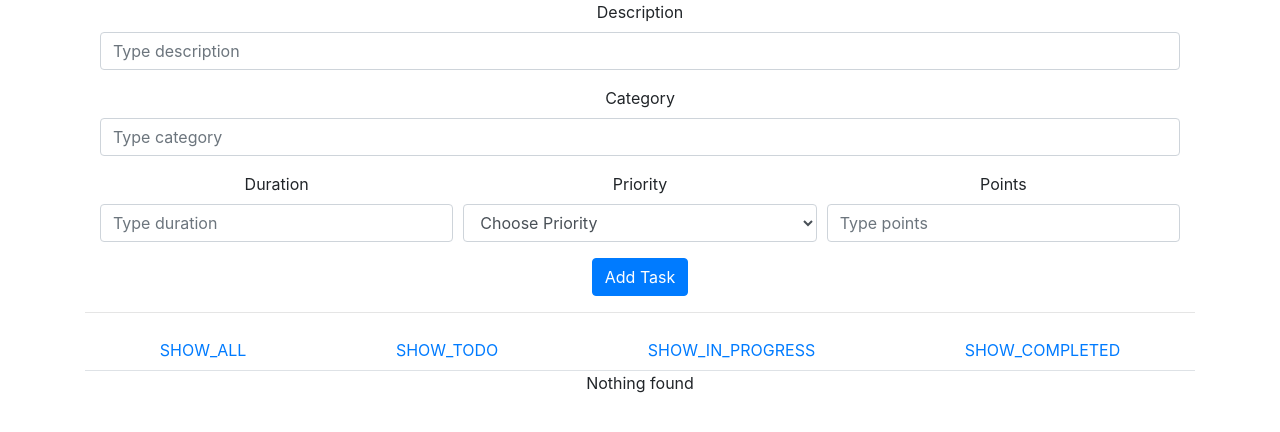
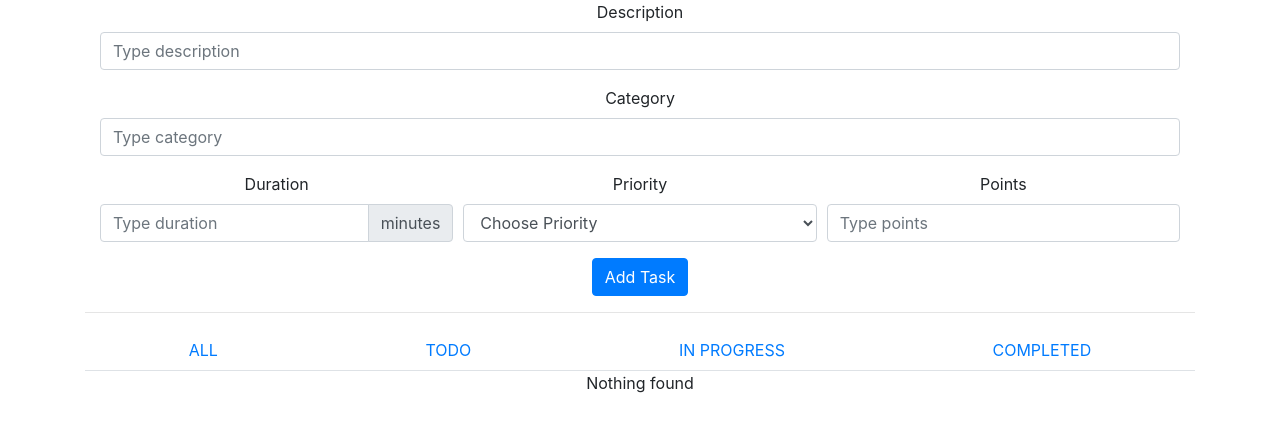
Before and after one commit to laurapantazi/task-manager, a React (Create React App) app: page / in a window 1280 px wide. Shown: the top 432 px of the page. Built offline with nearby package versions, Linux system fonts and the light colour scheme.

Commit message:
Change component structure
* Create components folder, with Tasks and TaskForm subfolders
* Break TaskList component into multiple components
* Create TaskData container component and TaskTable presentational
component

```diff
--- a/src/App.js
+++ b/src/App.js
@@ -1,7 +1,7 @@
 import React, {Component} from 'react'
 import './App.css'
-import TaskForm from './TaskForm'
-import TaskList from './TaskList'
+import TaskForm from './components/TaskForm/TaskForm'
+import Tasks from './components/Tasks/Tasks'
 import Container from 'react-bootstrap/Container'
 
 export default class App extends Component {
@@ -16,7 +16,7 @@ export default class App extends Component {
       <Container className="App">
         <TaskForm></TaskForm>
         <hr />
-        <TaskList></TaskList>
+        <Tasks></Tasks>
       </Container>
     )
   }
--- a/src/TaskList.js
+++ /dev/null
@@ -1,103 +0,0 @@
-import React, {Component, Fragment} from 'react'
-import { Table, Button, Nav } from 'react-bootstrap'
-import { connect } from 'react-redux'
-import { FilterTasks } from './store/constants/ActionTypes'
-import { startTask, finishTask, setFilterTask } from './store/actions'
-
-class TaskList extends Component {
-  render() {
-    return(
-      <Fragment>
-        <Nav fill variant="tabs">
-          <Nav.Item>
-            <Nav.Link onClick={this.handleClick} name={FilterTasks.SHOW_ALL}>{FilterTasks.SHOW_ALL}</Nav.Link>
-          </Nav.Item>
-          <Nav.Item>
-            <Nav.Link onClick={this.handleClick} name={FilterTasks.SHOW_TODO}>{FilterTasks.SHOW_TODO}</Nav.Link>
-          </Nav.Item>
-          <Nav.Item>
-            <Nav.Link onClick={this.handleClick} name={FilterTasks.SHOW_IN_PROGRESS}>{FilterTasks.SHOW_IN_PROGRESS}</Nav.Link>
-          </Nav.Item>
-          <Nav.Item>
-            <Nav.Link onClick={this.handleClick} name={FilterTasks.SHOW_COMPLETED}>{FilterTasks.SHOW_COMPLETED}</Nav.Link>
-          </Nav.Item>
-        </Nav>
-        {this.createTable()}
-      </Fragment>
-    )
-  }
-
-  handleClick = e => {
-    e.preventDefault()
-    this.props.setFilterTask(e.target.name)
-  }
-
-  createTable () {
-    if (this.props.tasks.length) {
-      return (
-        <Table className="taskList" responsive>
-          <thead>
-            <tr>
-              <th>#</th>
-              <th>Description</th>
-              <th>Category</th>
-              <th>Duration</th>
-              <th>Priority</th>
-              <th>Points</th>
-              <th>Status</th>
-              <th>Actions</th>
-            </tr>
-          </thead>
-          <tbody>
-            {this.createList()}
-          </tbody>
-        </Table>
-      )
-    } else {
-      return (
-        <p>Nothing found</p>
-      )
-    }
-  }
-
-  createList () {
-    return this.props.tasks.map((task) => {
-      return (
-        <tr key={task.id}>
-          <td>{task.id}</td>
-          <td>{task.description}</td>
-          <td>{task.category}</td>
-          <td>{task.duration}</td>
-          <td>{task.priority}</td>
-          <td>{task.points}</td>
-          <td>{task.status}</td>
-          <td>
-            <Button variant="outline-primary" onClick={() => this.props.startTask(task.id)}>In Progress</Button>
-            <Button variant="outline-success" onClick={() => this.props.finishTask(task.id)}>Done</Button>
-          </td>
-        </tr>
-      )
-    })
-  }
-}
-function filteredTasks (tasks, filter) {
-  switch (filter) {
-    case FilterTasks.SHOW_ALL:
-      return tasks
-    case FilterTasks.SHOW_TODO:
-      return tasks.filter(x => x.status === 'TODO')
-    case FilterTasks.SHOW_IN_PROGRESS:
-      return tasks.filter(x => x.status === 'IN PROGRESS')
-    case FilterTasks.SHOW_COMPLETED:
-      return tasks.filter(x => x.status === 'COMPLETED')
-    default:
-      throw new Error('Unknown filter: ' + filter)
-  }
-}
-function mapStateToProps (state) {
-  return {
-    tasks: filteredTasks(state.tasks, state.filterTasks)
-  }
-}
-
-export default connect(mapStateToProps, { startTask, finishTask, setFilterTask })(TaskList)
--- a/src/TaskForm.js
+++ b/src/components/TaskForm/TaskForm.js
@@ -1,7 +1,7 @@
 import React, {Component} from 'react'
-import { Form, Button, Col } from 'react-bootstrap'
+import { Form, Button, Col, InputGroup } from 'react-bootstrap'
 import { connect } from 'react-redux'
-import { addTask } from './store/actions'
+import { addTask } from '../../store/actions'
 
 class TaskForm extends Component {
   constructor (props) {
@@ -47,7 +47,12 @@ class TaskForm extends Component {
           <Form.Row>
             <Form.Group as={Col} controlId="formGridDuration">
               <Form.Label>Duration</Form.Label>
+              <InputGroup>
               <Form.Control type="number" name="duration" value={this.state.duration} placeholder="Type duration" onChange={this.handleInputChange} />
+              <InputGroup.Append>
+                <InputGroup.Text id="inputGroupPrepend">minutes</InputGroup.Text>
+              </InputGroup.Append>
+              </InputGroup>
             </Form.Group>
 
             <Form.Group as={Col} controlId="formGridPriority">
@@ -62,7 +67,7 @@ class TaskForm extends Component {
 
             <Form.Group as={Col} controlId="formGridPoints">
               <Form.Label>Points</Form.Label>
-              <Form.Control type="number" name="points" value={this.state.points} placeholder="Type points" onChange={this.handleInputChange}/>
+              <Form.Control type="number" step="5" name="points" value={this.state.points} placeholder="Type points" onChange={this.handleInputChange}/>
             </Form.Group>
           </Form.Row>
           <Button variant="primary" type="submit">
--- /dev/null
+++ b/src/components/Tasks/TaskData.js
@@ -0,0 +1,27 @@
+import {connect} from 'react-redux'
+import TaskTable from './TaskTable'
+import { startTask, finishTask, setFilterTask } from '../../store/actions'
+import { FilterTasks } from '../../store/constants/ActionTypes'
+
+function selectFilteredTasks (tasks, filter) {
+  switch (filter) {
+    case FilterTasks.SHOW_ALL:
+      return tasks
+    case FilterTasks.SHOW_TODO:
+      return tasks.filter(x => x.status === 'TODO')
+    case FilterTasks.SHOW_IN_PROGRESS:
+      return tasks.filter(x => x.status === 'IN PROGRESS')
+    case FilterTasks.SHOW_COMPLETED:
+      return tasks.filter(x => x.status === 'COMPLETED')
+    default:
+      throw new Error('Unknown filter: ' + filter)
+  }
+}
+
+function mapStateToProps(state) {
+  return {
+    tasks: selectFilteredTasks(state.tasks, state.filterTasks)
+  }
+}
+
+export default connect(mapStateToProps, { startTask, finishTask, setFilterTask })(TaskTable)
--- /dev/null
+++ b/src/components/Tasks/TaskFilter.js
@@ -0,0 +1,32 @@
+import React, {Component} from 'react'
+import { Nav } from 'react-bootstrap'
+import { connect } from 'react-redux'
+import { FilterTasks } from '../../store/constants/ActionTypes'
+import { setFilterTask } from '../../store/actions'
+
+class TaskFilter extends Component {
+  render() {
+    return(
+      <Nav fill variant="tabs">
+        <Nav.Item>
+          <Nav.Link onClick={this.handleClick} name={FilterTasks.SHOW_ALL}>ALL</Nav.Link>
+        </Nav.Item>
+        <Nav.Item>
+          <Nav.Link onClick={this.handleClick} name={FilterTasks.SHOW_TODO}>TODO</Nav.Link>
+        </Nav.Item>
+        <Nav.Item>
+          <Nav.Link onClick={this.handleClick} name={FilterTasks.SHOW_IN_PROGRESS}>IN PROGRESS</Nav.Link>
+        </Nav.Item>
+        <Nav.Item>
+          <Nav.Link onClick={this.handleClick} name={FilterTasks.SHOW_COMPLETED}>COMPLETED</Nav.Link>
+        </Nav.Item>
+      </Nav>
+    )
+  }
+
+  handleClick = e => {
+    e.preventDefault()
+    this.props.setFilterTask(e.target.name)
+  }
+}
+export default connect(null, { setFilterTask })(TaskFilter)
--- /dev/null
+++ b/src/components/Tasks/TaskTable.js
@@ -0,0 +1,50 @@
+import React from 'react'
+import { Button, Table } from 'react-bootstrap'
+
+const TaskTable = function ({tasks, startTask, finishTask}) {
+  let item = tasks.map((task) => {
+    return(
+      <tr key={task.id}>
+        <td>{task.id}</td>
+        <td>{task.description}</td>
+        <td>{task.category}</td>
+        <td>{task.duration}</td>
+        <td>{task.priority}</td>
+        <td>{task.points}</td>
+        <td>{task.status}</td>
+        <td>
+          <Button variant="outline-primary" onClick={() => startTask(task.id)}>In Progress</Button>
+          <Button variant="outline-success" onClick={() => finishTask(task.id)}>Done</Button>
+        </td>
+      </tr>
+     )
+  })
+
+  if (tasks.length) {
+    return (
+      <Table className="taskList" responsive>
+        <thead>
+          <tr>
+            <th>#</th>
+            <th>Description</th>
+            <th>Category</th>
+            <th>Duration</th>
+            <th>Priority</th>
+            <th>Points</th>
+            <th>Status</th>
+            <th>Actions</th>
+          </tr>
+        </thead>
+        <tbody>
+          {item}
+        </tbody>
+      </Table>
+    )
+  } else {
+    return (
+      <p>Nothing found</p>
+    )
+  }
+}
+
+export default TaskTable
--- /dev/null
+++ b/src/components/Tasks/Tasks.js
@@ -0,0 +1,16 @@
+import React, {Component, Fragment} from 'react'
+import TaskData from './TaskData'
+import TaskFilter from './TaskFilter'
+
+class Tasks extends Component {
+  render() {
+    return(
+      <Fragment>
+        <TaskFilter></TaskFilter>
+        <TaskData></TaskData>
+      </Fragment>
+    )
+  }
+
+}
+export default Tasks
```
